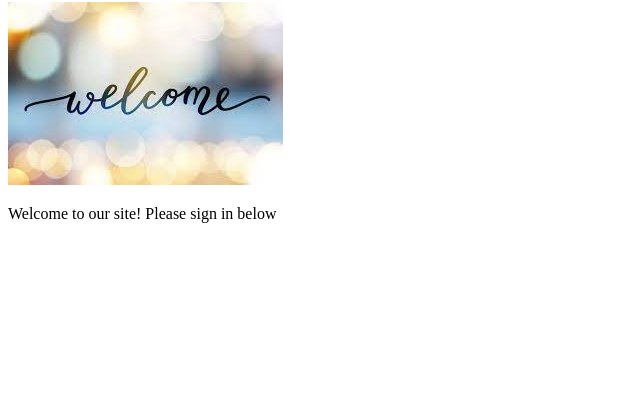
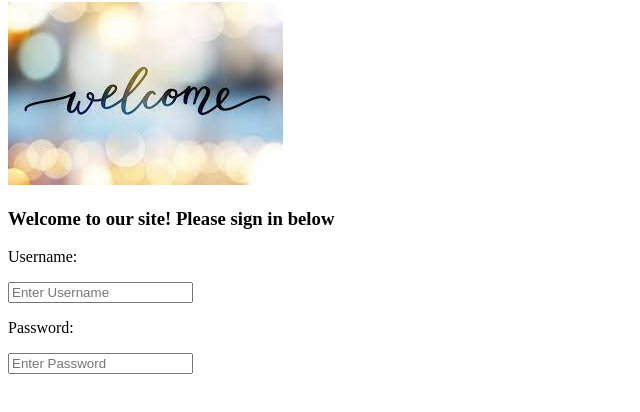
Before and after one commit to a-barkley/Unit_01-Mini-Project, a plain HTML site: page index.html in a window 1280 px wide. Shown: the part 78-490 px from the top of the page, without its empty margins (0-640 px from the left). Drawn offline with Linux system fonts and the light colour scheme.

Commit message:
added login

```diff
--- a/index.html
+++ b/index.html
@@ -13,9 +13,19 @@
 
     <section>
         <img id="welcomeimage" src="./assets/welcome.jpg" alt="welcome">
-        <p id="welcometext">Welcome to our site! Please sign in below</p>
+        <h3 id="welcometext">Welcome to our site! Please sign in below</h3>
     </section>
 
+    <div>
+        <section class="loginuser">
+            <p>Username:</p>
+            <input type="text" placeholder="Enter Username">
+        </section>
+        <section class="loginpass">
+            <p>Password:</p>
+            <input type="password" placeholder="Enter Password">
+        </section>
+    </div>
 
 </body>
 </html>
```
